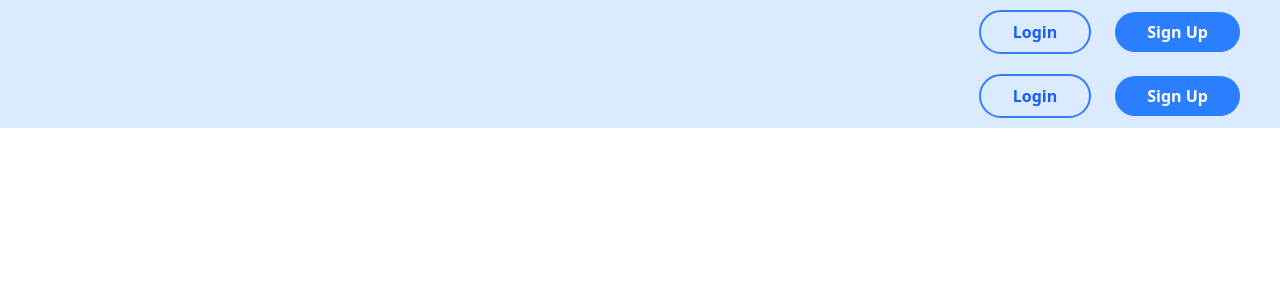
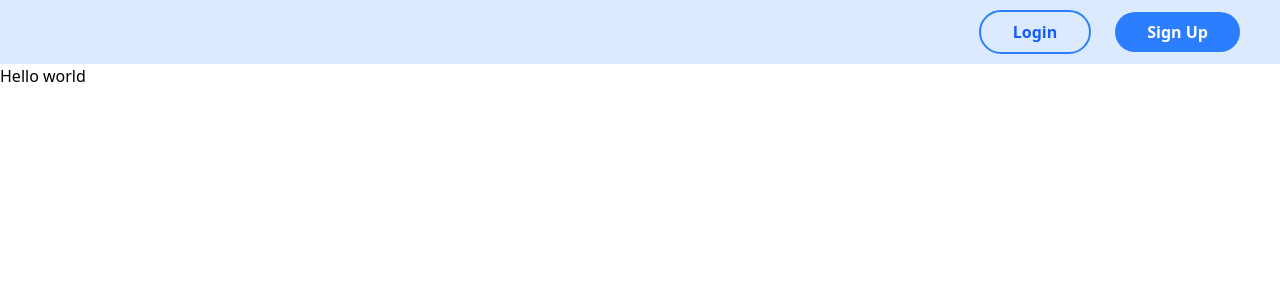
Before and after one commit to takanorishinagawa/teamdev_20, a Next.js app: page / in a window 1280 px wide. Shown: the top 300 px of the page. Built offline with nearby package versions, Linux system fonts and the light colour scheme.

Commit message:
各ページ仮置き_7/18_0:30

```diff
--- a/src/app/airtcle/[id]/edit/page.tsx
+++ b/src/app/airtcle/[id]/edit/page.tsx
@@ -0,0 +1 @@
+// 各記事編集画面用
--- a/src/app/airtcle/create/page.tsx
+++ b/src/app/airtcle/create/page.tsx
@@ -0,0 +1,9 @@
+// 記事投稿用画面
+
+import React from "react";
+
+const page = () => {
+  return <div>page</div>;
+};
+
+export default page;
--- /dev/null
+++ b/src/app/airtcle/home/[id]/page.tsx
@@ -0,0 +1 @@
+// ホーム画面→各記事詳細画面用
--- /dev/null
+++ b/src/app/airtcle/home/page.tsx
@@ -0,0 +1,11 @@
+// ログイン後、ホーム画面
+
+import React from "react";
+
+type Props = {};
+
+const HomePage = (props: Props) => {
+  return <div>page</div>;
+};
+
+export default HomePage;
--- a/src/app/page.tsx
+++ b/src/app/page.tsx
@@ -1,9 +1,10 @@
-import Header from "./components/header/Header";
+// ログインのセッション確認後に遷移
 
 export default function Home() {
   return (
     <div>
-      <Header />
+
+      <main>Hello world</main>
     </div>
   );
 }
```
